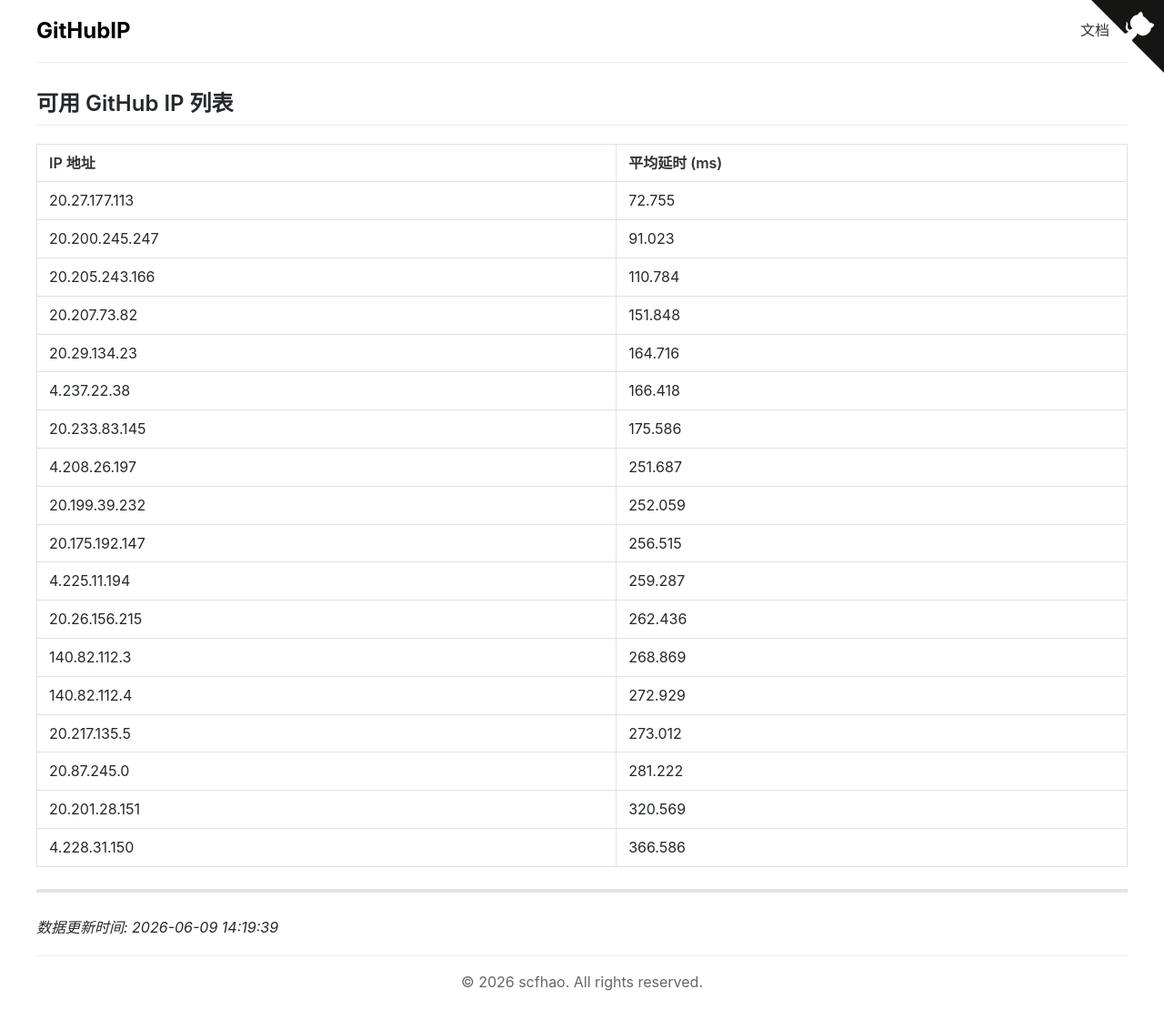
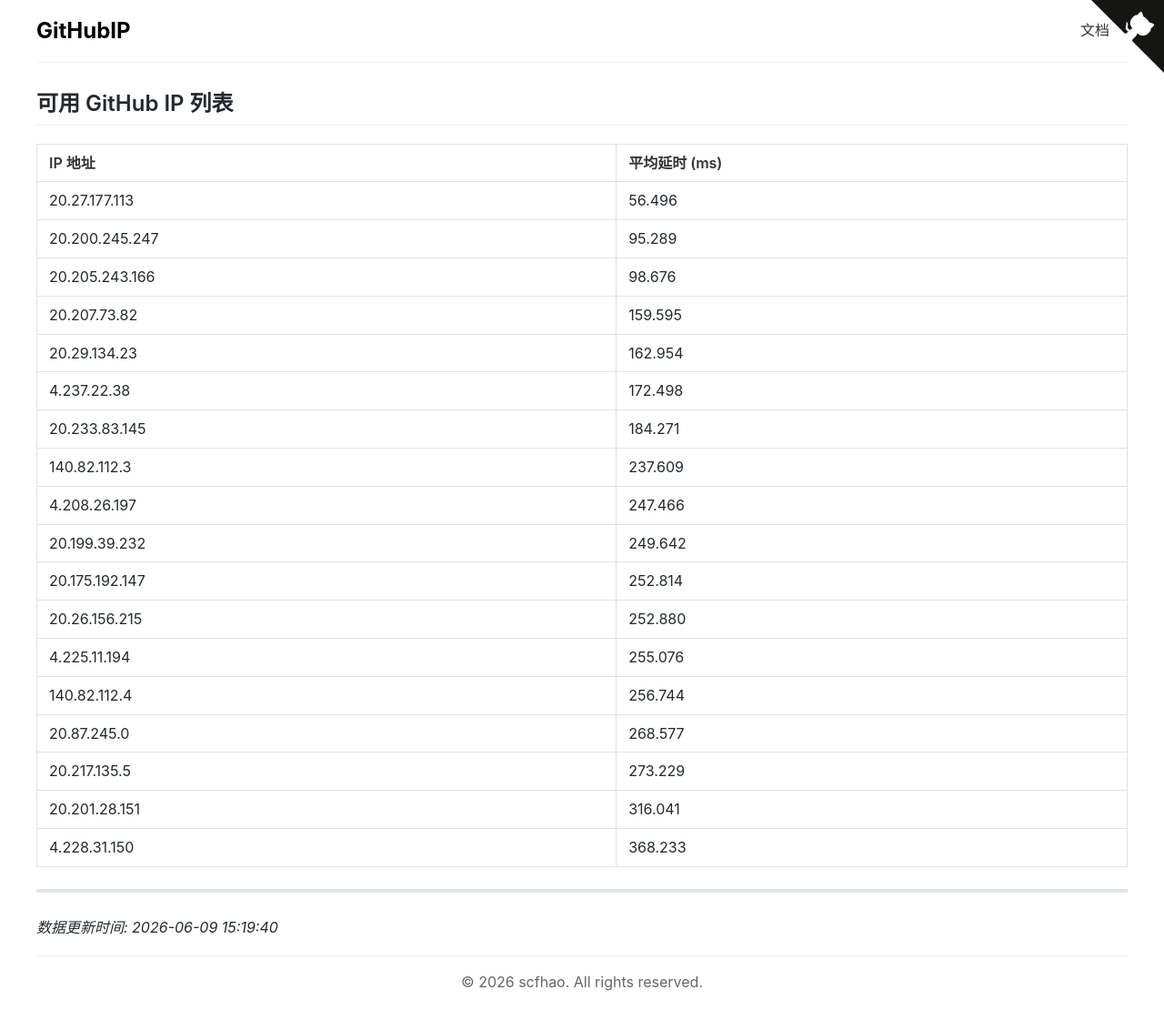
Before and after one commit to scfhao/GitHubIP, a Jekyll site: the page built from index.md, in a window 1280 px wide. Shown: the whole page at 91% size. Built offline with Jekyll 4.4.1, drawn with Linux system fonts in a browser that asks for light colours.

Commit message:
自动脚本执行 - 2026-06-09 15:19:40

```diff
--- a/index.md
+++ b/index.md
@@ -1,32 +1,32 @@
 ---
 layout: home
 title: GitHub IP 列表
-date: 2026-06-09 14:19:39
+date: 2026-06-09 15:19:40
 ---
 
 ## 可用 GitHub IP 列表
 
 | IP 地址 | 平均延时 (ms) |
 |---------|--------------|
-| 20.27.177.113 | 72.755 |
-| 20.200.245.247 | 91.023 |
-| 20.205.243.166 | 110.784 |
-| 20.207.73.82 | 151.848 |
-| 20.29.134.23 | 164.716 |
-| 4.237.22.38 | 166.418 |
-| 20.233.83.145 | 175.586 |
-| 4.208.26.197 | 251.687 |
-| 20.199.39.232 | 252.059 |
-| 20.175.192.147 | 256.515 |
-| 4.225.11.194 | 259.287 |
-| 20.26.156.215 | 262.436 |
-| 140.82.112.3 | 268.869 |
-| 140.82.112.4 | 272.929 |
-| 20.217.135.5 | 273.012 |
-| 20.87.245.0 | 281.222 |
-| 20.201.28.151 | 320.569 |
-| 4.228.31.150 | 366.586 |
+| 20.27.177.113 | 56.496 |
+| 20.200.245.247 | 95.289 |
+| 20.205.243.166 | 98.676 |
+| 20.207.73.82 | 159.595 |
+| 20.29.134.23 | 162.954 |
+| 4.237.22.38 | 172.498 |
+| 20.233.83.145 | 184.271 |
+| 140.82.112.3 | 237.609 |
+| 4.208.26.197 | 247.466 |
+| 20.199.39.232 | 249.642 |
+| 20.175.192.147 | 252.814 |
+| 20.26.156.215 | 252.880 |
+| 4.225.11.194 | 255.076 |
+| 140.82.112.4 | 256.744 |
+| 20.87.245.0 | 268.577 |
+| 20.217.135.5 | 273.229 |
+| 20.201.28.151 | 316.041 |
+| 4.228.31.150 | 368.233 |
 
 ---
 
-*数据更新时间: 2026-06-09 14:19:39*
+*数据更新时间: 2026-06-09 15:19:40*
```
